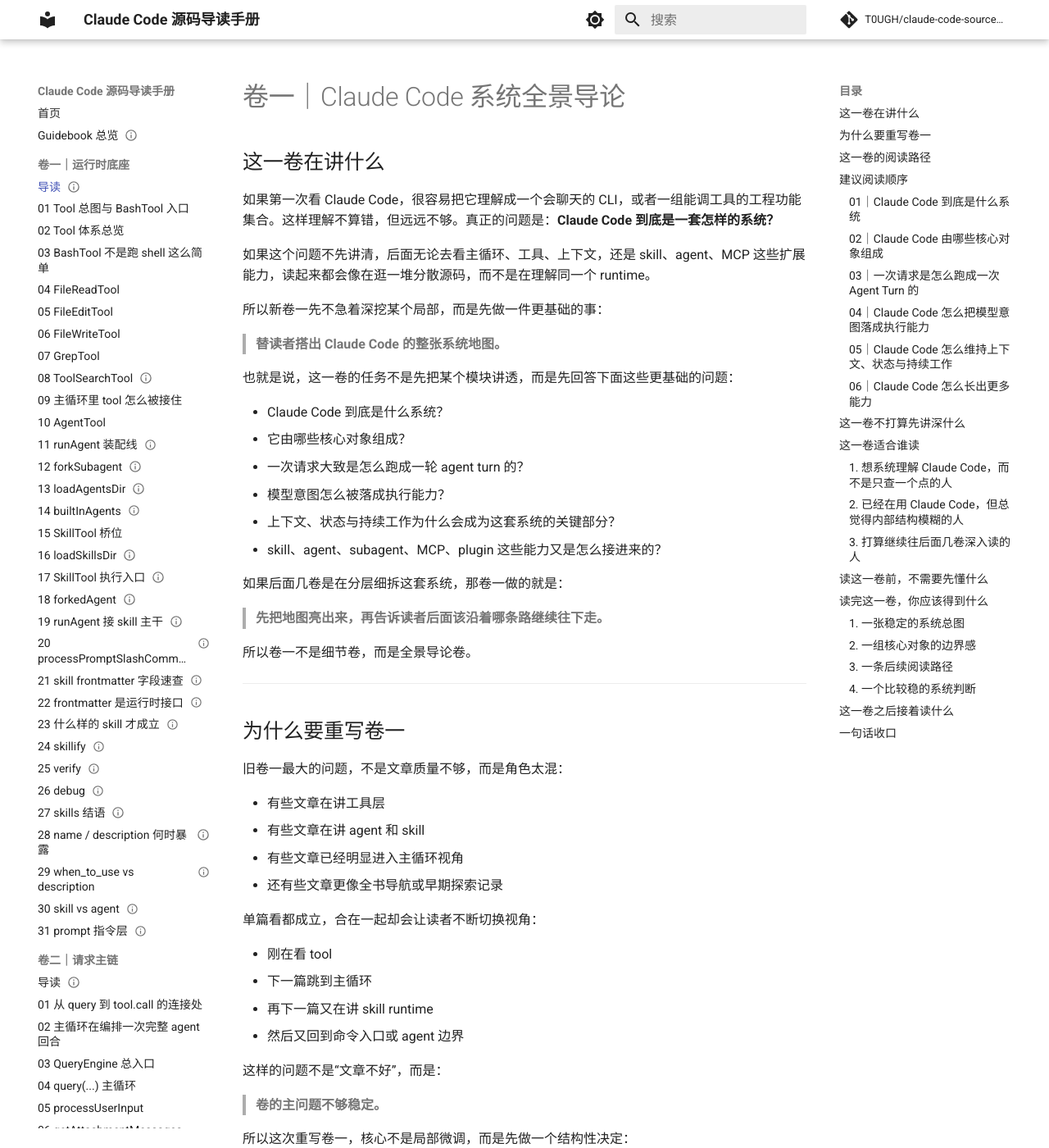
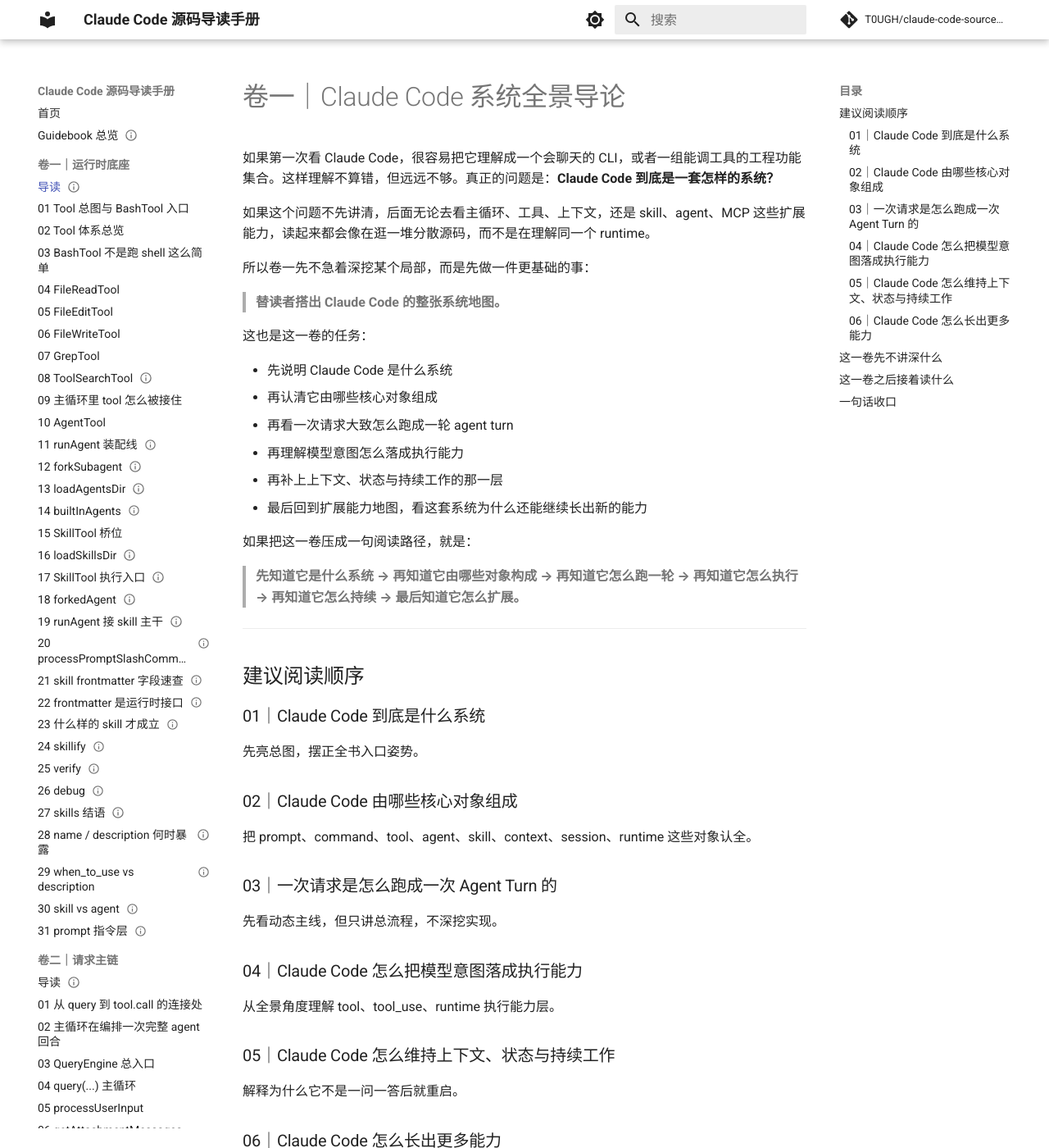
Before and after one commit to T0UGH/claude-code-source-guide, an MkDocs documentation site: the page built from docs/guidebook/volume-1/index.md, in a window 1280 px wide and 1400 px high. Shown: the whole window at 82% size. Built offline with MkDocs 1.6.1 and Material for MkDocs 9.7.7, drawn with Linux system fonts in a browser that asks for light colours; comment, search, counter and statistics services are not loaded; some of the changed text lies outside the part shown.

Commit message:
cut volume one overview to essentials

```diff
--- a/docs/guidebook/volume-1/index.md
+++ b/docs/guidebook/volume-1/index.md
@@ -6,77 +6,26 @@ status: draft
 
 # 卷一｜Claude Code 系统全景导论
 
-## 这一卷在讲什么
-
 如果第一次看 Claude Code，很容易把它理解成一个会聊天的 CLI，或者一组能调工具的工程功能集合。这样理解不算错，但远远不够。真正的问题是：**Claude Code 到底是一套怎样的系统？**
 
 如果这个问题不先讲清，后面无论去看主循环、工具、上下文，还是 skill、agent、MCP 这些扩展能力，读起来都会像在逛一堆分散源码，而不是在理解同一个 runtime。
 
-所以新卷一先不急着深挖某个局部，而是先做一件更基础的事：
+所以卷一先不急着深挖某个局部，而是先做一件更基础的事：
 
 > **替读者搭出 Claude Code 的整张系统地图。**
 
-也就是说，这一卷的任务不是先把某个模块讲透，而是先回答下面这些更基础的问题：
+这也是这一卷的任务：
 
-- Claude Code 到底是什么系统？
-- 它由哪些核心对象组成？
-- 一次请求大致是怎么跑成一轮 agent turn 的？
-- 模型意图怎么被落成执行能力？
-- 上下文、状态与持续工作为什么会成为这套系统的关键部分？
-- skill、agent、subagent、MCP、plugin 这些能力又是怎么接进来的？
+- 先说明 Claude Code 是什么系统
+- 再认清它由哪些核心对象组成
+- 再看一次请求大致怎么跑成一轮 agent turn
+- 再理解模型意图怎么落成执行能力
+- 再补上上下文、状态与持续工作的那一层
+- 最后回到扩展能力地图，看这套系统为什么还能继续长出新的能力
 
-如果后面几卷是在分层细拆这套系统，那卷一做的就是：
-
-> **先把地图亮出来，再告诉读者后面该沿着哪条路继续往下走。**
-
-所以卷一不是细节卷，而是全景导论卷。
-
----
-
-## 为什么要重写卷一
-
-旧卷一最大的问题，不是文章质量不够，而是角色太混：
-
-- 有些文章在讲工具层
-- 有些文章在讲 agent 和 skill
-- 有些文章已经明显进入主循环视角
-- 还有些文章更像全书导航或早期探索记录
-
-单篇看都成立，合在一起却会让读者不断切换视角：
-
-- 刚在看 tool
-- 下一篇跳到主循环
-- 再下一篇又在讲 skill runtime
-- 然后又回到命令入口或 agent 边界
-
-这样的问题不是“文章不好”，而是：
-
-> **卷的主问题不够稳定。**
-
-所以这次重写卷一，核心不是局部微调，而是先做一个结构性决定：
-
-> **卷一先不深挖局部，而先把 Claude Code 的系统全景、核心对象、动态主线、执行能力层、状态持续层、扩展能力层讲清楚。**
-
-也正因为如此，新卷一不再需要十几二十篇碎片，而会压成少数几篇大章节。
-
----
-
-## 这一卷的阅读路径
-
-卷一不会把所有东西平均摊开来讲，而是按一条明确的认知路径往前推：
+如果把这一卷压成一句阅读路径，就是：
 
 > **先知道它是什么系统 → 再知道它由哪些对象构成 → 再知道它怎么跑一轮 → 再知道它怎么执行 → 再知道它怎么持续 → 最后知道它怎么扩展。**
-
-也就是说，这一卷虽然是 6 篇文章，但它们不是并列摆放，而是一条有顺序的台阶：
-
-- 先把系统定位摆正
-- 再把核心对象认全
-- 再把动态主线先看一遍
-- 再补执行能力层
-- 再补上下文与持续工作层
-- 最后回到扩展能力地图，并把后面几卷顺手送出去
-
-这样安排的目的，不是排目录好看，而是让读者脑子里的地图先长完整。后面进入任何一卷时，都不会再像在看散点文件。
 
 ---
 
@@ -102,81 +51,18 @@ status: draft
 
 ---
 
-## 这一卷不打算先讲深什么
+## 这一卷先不讲深什么
 
-卷一不会把下面这些内容展开成主菜：
-
-- 具体工具细节，例如 BashTool、FileReadTool、FileEditTool 的实现深挖
-- 主循环的完整实现细节，例如 QueryEngine 的逐层调用链
-- 扩展机制的具体实现细节，例如 MCP auth、plugin loader、skill frontmatter 字段级分析
+卷一不会先把具体工具、主循环实现、上下文压缩机制、MCP 或 plugin 的实现细节当成主菜展开。
 
 不是因为这些不重要，而是因为：
 
 > **卷一的任务是先立图，不是先钻洞。**
 
-这些内容都会在后面的卷里成为真正的展开对象。卷一只负责先告诉你：
+这些内容都会在后面的卷里继续拆开。卷一只负责先告诉你：
 
-- 它们分别在地图上的什么位置
-- 为什么后面值得继续拆它们
-
----
-
-## 这一卷适合谁读
-
-这一卷最适合下面三类读者：
-
-### 1. 想系统理解 Claude Code，而不是只查一个点的人
-如果你不是只想找某个函数、某个 feature，而是想知道这套系统整体是怎么组织起来的，那卷一应该先读。
-
-### 2. 已经在用 Claude Code，但总觉得内部结构模糊的人
-你可能知道它能调工具、能用 skill、能开 agent、能接 MCP，但这些东西在系统里到底怎么接，脑中还没有一张稳定地图。卷一就是先把这张地图补出来。
-
-### 3. 打算继续往后面几卷深入读的人
-卷一最重要的价值之一，是让后面几卷不再像“堆源码文章”，而像顺着同一张系统地图继续往下拆。
-
----
-
-## 读这一卷前，不需要先懂什么
-
-你不需要预先搞懂：
-
-- QueryEngine 的完整调用链
-- BashTool 的所有执行策略
-- compact / microcompact / snip 的细节
-- MCP / hooks / plugin 的实现机制
-- team runtime 的完整生命周期
-
-这些都不是卷一的任务。
-
-你只需要接受一个前提：
-
-> **Claude Code 不是“会聊天的 CLI”，而是一套 agent runtime。**
-
-这个前提一旦放稳，卷一后面的结构就会顺很多。
-
----
-
-## 读完这一卷，你应该得到什么
-
-如果卷一写得对，读完以后你至少应该拿到下面这些东西：
-
-### 1. 一张稳定的系统总图
-你不一定记得每个实现细节，但至少知道 Claude Code 的核心层次是什么。
-
-### 2. 一组核心对象的边界感
-你不会再把 tool、skill、agent、prompt、context 混成一团。
-
-### 3. 一条后续阅读路径
-你知道卷二到卷六分别会继续讲什么，也知道自己接下来该顺着哪条线继续读。
-
-### 4. 一个比较稳的系统判断
-也就是：
-
-> **Claude Code 的关键，不是单点 feature，而是它怎样把模型、runtime、执行能力、上下文和扩展能力编织成一套可持续运行的系统。**
-
-这也是卷一真正的承诺：
-
-> **不是先把某个局部讲深，而是先让后面的每一卷都变得更容易被理解。**
+- 它们分别在系统地图上的什么位置
+- 为什么后面值得专门读它们
 
 ---
 
@@ -188,15 +74,6 @@ status: draft
 
 因为到这时，系统地图已经先立住了，接下来最顺的就是沿着主循环那条动态主线继续往下拆。
 
-如果你中途对某个专题更感兴趣，也可以按兴趣跳转：
-
-- 想看执行能力：去卷三
-- 想看上下文与持续工作：去卷四
-- 想看扩展机制与多代理能力：去卷五
-- 想看命令入口与控制层：去卷六
-
-但如果按整本书的主路线读，还是建议从卷二接着走。
-
 ---
 
 ## 一句话收口
```
